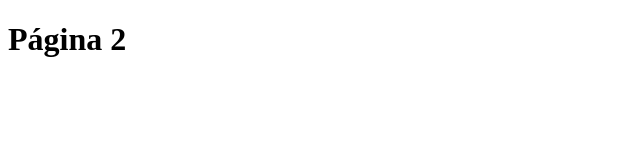
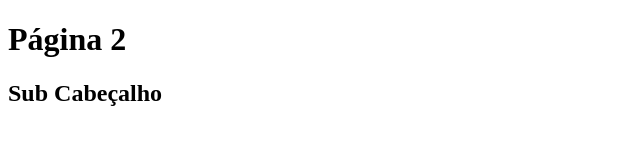
Before and after one commit to rudneisantiago/exercicio_workshop_erro_68870, a plain HTML site: page pagina2.html in a window 1280 px wide. Shown: the whole page, without its empty margins (0-640 px from the left). Drawn offline with Linux system fonts and the light colour scheme.

Commit message:
Adicionei sub cabeçalho

```diff
--- a/pagina2.html
+++ b/pagina2.html
@@ -7,5 +7,6 @@
   </head>
   <body>
     <h1>Página 2</h1>
+    <h2>Sub Cabeçalho</h2>
   </body>
 </html>
```
